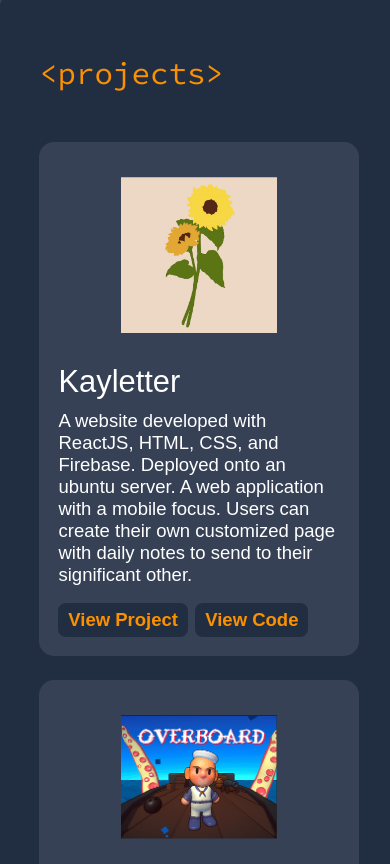
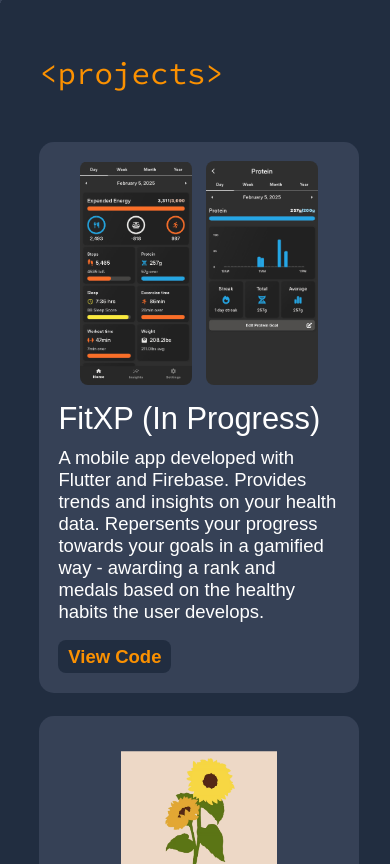
Before and after one commit to Adrian-Piwin/Adrian-Piwin.github.io, a plain HTML site: page index.html in a window 390 px wide. Shown: the part 840-1704 px from the top of the page. Drawn offline with Linux system fonts and the light colour scheme.

Commit message:
Added new project, adjusted some styling

```diff
--- a/index.html
+++ b/index.html
@@ -77,6 +77,22 @@
         <div class="page-title">&ltprojects&gt</div>
 
         <div id="project-list">
+
+            <div class="project-item">
+                <div class="project-detail-wrap">
+                    <!-- Project Title & Description -->
+                    <div class="project-item-title">FitXP (In Progress)</div>
+                    <div class="project-item-description">A mobile app developed with Flutter and Firebase. Provides trends and insights on your health data. Repersents your progress towards your goals in a gamified way - awarding a rank and medals based on the healthy habits the user develops.</div>
+                    <!-- Project Links -->
+                    <span class="project-links">
+                        <a href="https://github.com/Adrian-Piwin/FitXP" target="_blank" class="box-btn remove-link">View Code</a>
+                    </span>
+                </div>
+                <div class="project-img-multi">
+                    <img class="project-img" src="assets/fitxp_6.jpg" alt="">
+                    <img class="project-img" src="assets/fitxp_5.jpg" alt="">
+                </div>
+            </div>
 
             <div class="project-item">
                 <div class="project-detail-wrap">
@@ -180,9 +196,9 @@
         <div id="about-wrap">
             <div id="about-detail-wrap">
                 <div id="about-title">About Me</div>
-                <div class="about-txt">I've been fascinated by technology since childhood, and when I stumbled upon programming, it felt like discovering my true calling. That initial spark has only grown brighter over the years, culminating in my degree in computer science. </div>
-                <div class="about-txt">Puzzles and problem-solving? They're my jam. I thrive on diving headfirst into the unknown, fueled by an insatiable curiosity and an eagerness to learn.</div>
-                <div class="about-txt">Gaming is another one of my passions. When I'm not playing them, I like to take on game jams, where I get to flex my creative muscles and bring ideas to life within tight timeframes.</div>
+                <div class="about-txt">I’ve been hooked on tech since I was a kid, and when I found programming, it felt like I’d finally found my calling. That initial spark has only grown stronger over the years, and it eventually led me to get my degree in computer science.</div>
+                <div class="about-txt">I’m all about puzzles and problem-solving. I love jumping into the unknown, driven by curiosity and the desire to learn.</div>
+                <div class="about-txt">Gaming and fitness are two of my biggest passions, which is why I take part in game jams and also create mobile apps related to fitness. It’s a great way for me to blend creativity with my interests and build something useful.</div>
                 <br/>
                 <div id="about-title">Let's Talk!</div>
                 <div class="about-txt">I'd like to hear from you, contact me at <span style="color: #FB9101;">adrianpiwin@gmail.com</span></div>
```
Also changed, not shown: assets/fitxp_1.jpg (added), assets/fitxp_2.jpg (added), assets/fitxp_3.jpg (added), assets/fitxp_4.jpg (added), assets/fitxp_5.jpg (added), assets/fitxp_6.jpg (added), scss/global-mobile-style.css, scss/global-mobile-style.scss (line endings or trailing spaces), scss/global-style.css, scss/homepage-mobile-style.css, scss/homepage-style.css, scss/project-mobile-style.css, scss/project-mobile-style.scss (line endings or trailing spaces), scss/project-style.css, 1 more files.
